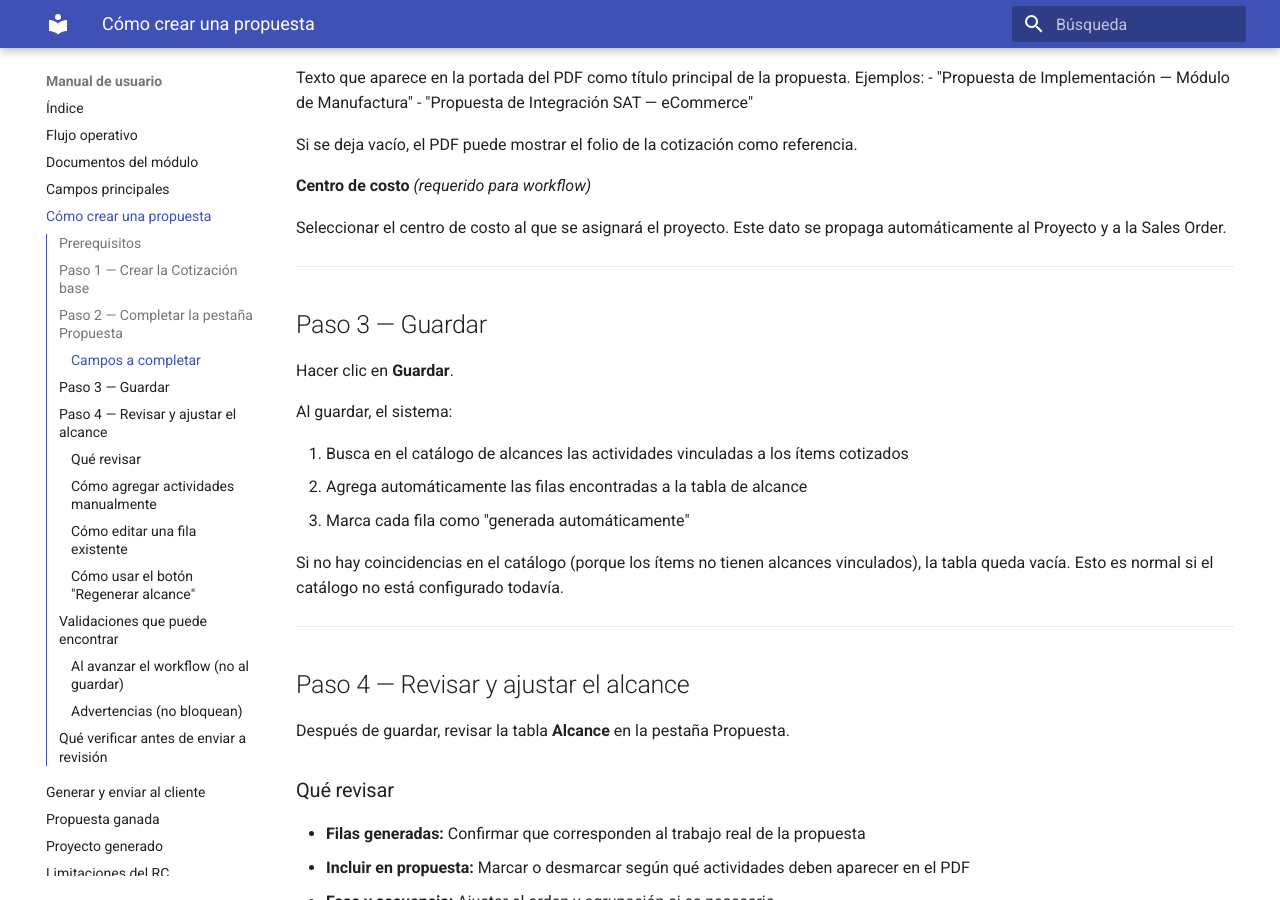
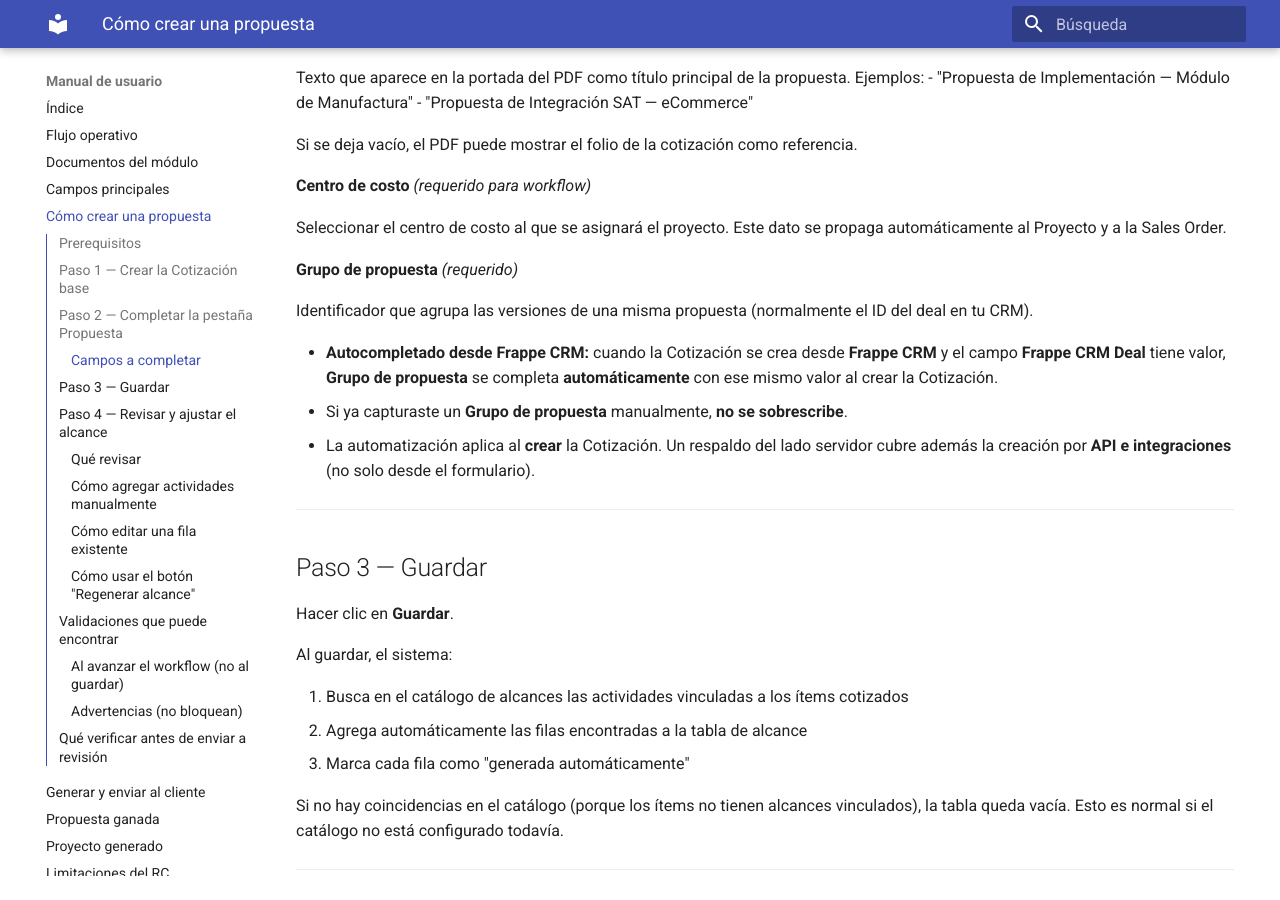
Before and after one commit to luisrms69/erpnext_proposals, an MkDocs documentation site: the page built from docs/usuario/crear-propuesta.md, in a window 1280 px wide and 900 px high, scrolled down 1289 px. Built offline with MkDocs 1.6.1 and Material for MkDocs 9.7.7, drawn with Linux system fonts in a browser that asks for light colours.

Commit message:
docs(proposals): documentar autocompletado desde Frappe CRM y preparar v0.5.0
- docs/usuario/crear-propuesta.md: nueva entrada del campo "Grupo de propuesta" en
  el Paso 2 — se autocompleta con "Frappe CRM Deal" al crear la Cotización desde
  Frappe CRM; no sobrescribe un valor manual; el respaldo de servidor cubre API e
  integraciones. (Documenta el feat del commit 9d7c6cd — Issue #17.)
- Bump __version__ 0.4.0 -> 0.5.0 (MINOR): funcionalidad visible al usuario del PR.

Co-Authored-By: Claude Opus 4.8 (1M context) <noreply@anthropic.com>

```diff
--- a/docs/usuario/crear-propuesta.md
+++ b/docs/usuario/crear-propuesta.md
@@ -52,6 +52,14 @@ Si se deja vacío, el PDF puede mostrar el folio de la cotización como referenc
 **Centro de costo** *(requerido para workflow)*
 
 Seleccionar el centro de costo al que se asignará el proyecto. Este dato se propaga automáticamente al Proyecto y a la Sales Order.
+
+**Grupo de propuesta** *(requerido)*
+
+Identificador que agrupa las versiones de una misma propuesta (normalmente el ID del deal en tu CRM).
+
+- **Autocompletado desde Frappe CRM:** cuando la Cotización se crea desde **Frappe CRM** y el campo **Frappe CRM Deal** tiene valor, **Grupo de propuesta** se completa **automáticamente** con ese mismo valor al crear la Cotización.
+- Si ya capturaste un **Grupo de propuesta** manualmente, **no se sobrescribe**.
+- La automatización aplica al **crear** la Cotización. Un respaldo del lado servidor cubre además la creación por **API e integraciones** (no solo desde el formulario).
 
 ---
 
--- a/erpnext_proposals/__init__.py
+++ b/erpnext_proposals/__init__.py
@@ -1 +1 @@
-__version__ = "0.4.0"
+__version__ = "0.5.0"
```
